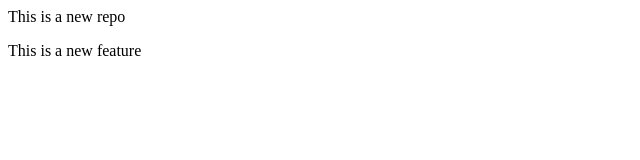
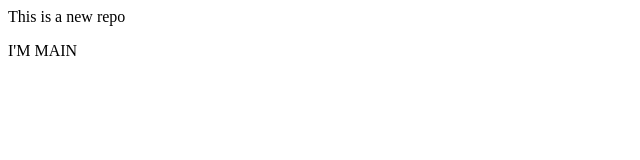
Before and after one commit to SambitKumarSatapathy/localrepo, a plain HTML site: page index.html in a window 1280 px wide. Shown: the full height of the page, 0-640 px from the left. Drawn offline with Linux system fonts and the light colour scheme.

Commit message:
add main

```diff
--- a/index.html
+++ b/index.html
@@ -1,2 +1,2 @@
 <p>This is a new repo</p>
-<p>This is a new feature</p>
+<p>I'M MAIN</p>
```
